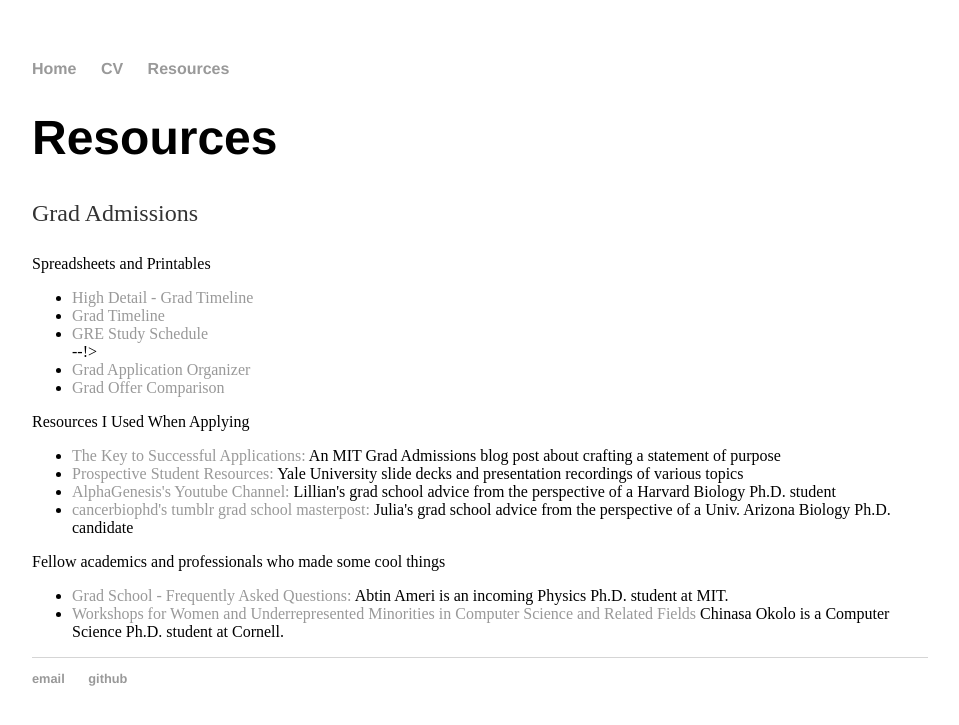
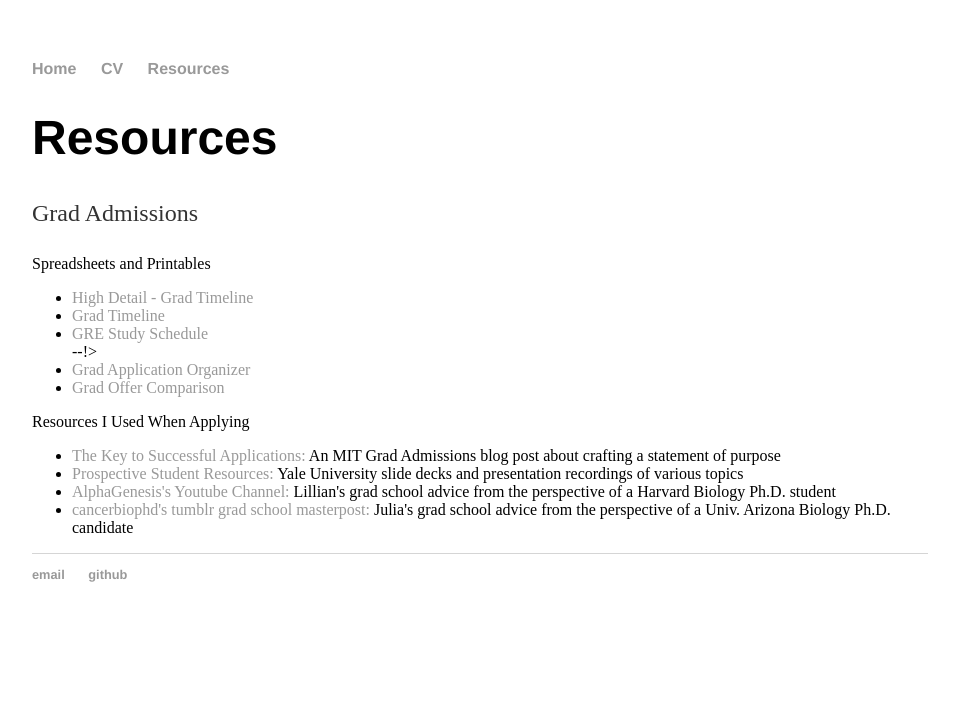
Before and after one commit to ggenszler/ggenszler.github.io, a Jekyll site: the page built from grad/index.html, in a window 1280 px wide. Shown: the top 725 px of the page, without its empty margins (160-1119 px from the left). Built offline with Jekyll 4.4.1, drawn with Linux system fonts in a browser that asks for light colours.

Commit message:
Update index.html

```diff
--- a/grad/index.html
+++ b/grad/index.html
@@ -24,10 +24,3 @@ Resources I Used When Applying
 	<li><a href="https://www.youtube.com/channel/UCBfyfPZR0Cc5b-nl5vO4fbw">AlphaGenesis's Youtube Channel: </a>Lillian's grad school advice from the perspective of a Harvard Biology Ph.D. student</li>
 	<li><a href="https://cancerbiophd.tumblr.com/post/170048666670/masterpost-applying-to-grad-school">cancerbiophd's tumblr grad school masterpost: </a>Julia's grad school advice from the perspective of a Univ. Arizona Biology Ph.D. candidate</li>
 	</ul>
-
-Fellow academics and professionals who made some cool things
-<ul>
-	<li><a href="https://docs.google.com/document/d/1jG8CuTXRWD_L6svqiGrbNekWN9twdX0rFXiPRNJBtnM/edit">Grad School - Frequently Asked Questions: </a>Abtin Ameri is an incoming Physics Ph.D. student at MIT.</li>
-	<li><a href="https://github.com/chinasaokolo/csWorkshops">Workshops for Women and Underrepresented Minorities in Computer Science and Related Fields </a>Chinasa Okolo is a Computer Science Ph.D. student at Cornell.</li>
-
-</ul>
```
